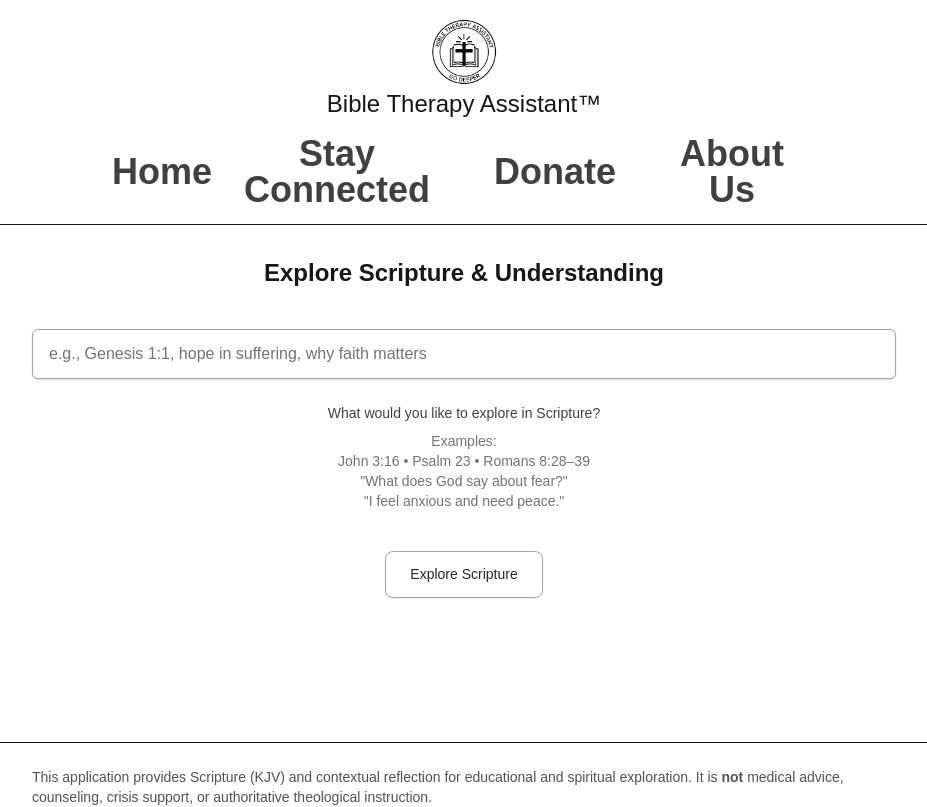
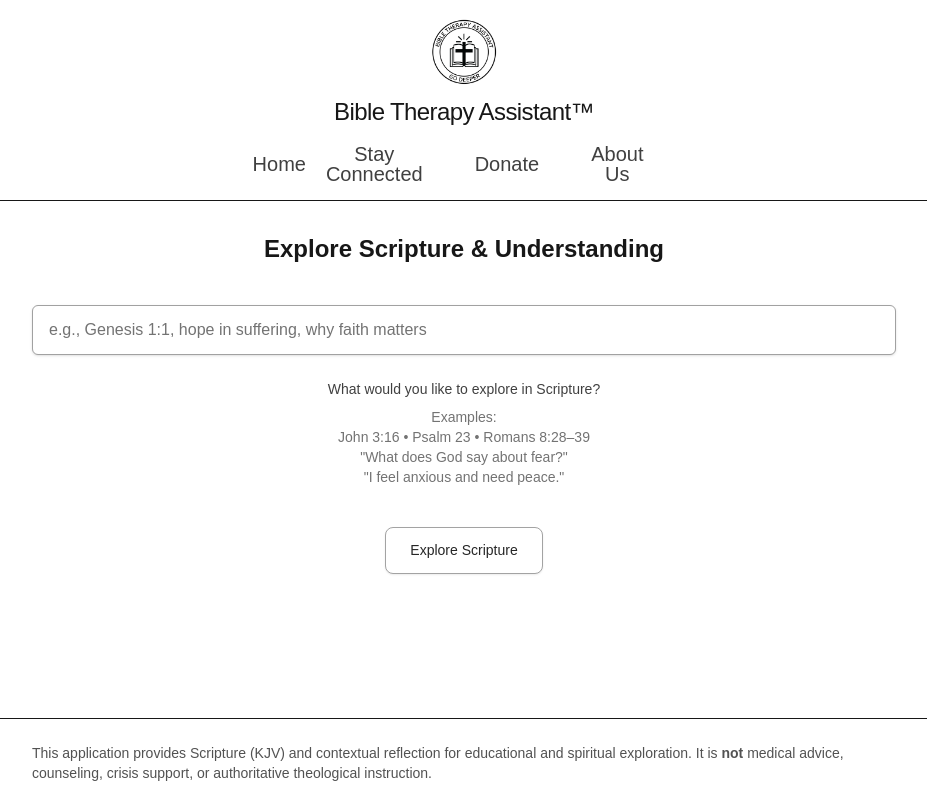
Before and after one commit to dndbuckalew/BibleSearchSite, a Next.js app in the folder frontend/: page / in a window 1280 px wide. Shown: the top 807 px of the page, without its empty margins (176-1103 px from the left). Built offline with nearby package versions, Linux system fonts and the light colour scheme; no server answers.

Commit message:
Refine BTA header visual hierarchy

```diff
--- a/frontend/app/layout.tsx
+++ b/frontend/app/layout.tsx
@@ -55,22 +55,24 @@ export default function RootLayout({
                 className="mx-auto"
               />
             </Link>
-
-            <h1 className="text-2xl font-semi-bold">
+            <h1
+              className="mt-2 text-2xl font-semi-bold text-neutral-900 tracking-tight"
+            >
               Bible Therapy Assistant™
             </h1>
+
           </div>
 
               {/* Persistent Platform Navigation */}
               <nav
                 aria-label="Primary Navigation"
-                className="text-4xl font-semibold"
+                className="text-xl font-normal"
                 style={{
                   display: "flex",
                   justifyContent: "center",
                   alignItems: "center",
                   width: "100%",
-                  gap: "32px",
+                  gap: "20px",
                   marginTop: "16px",
               }}
             >
```
